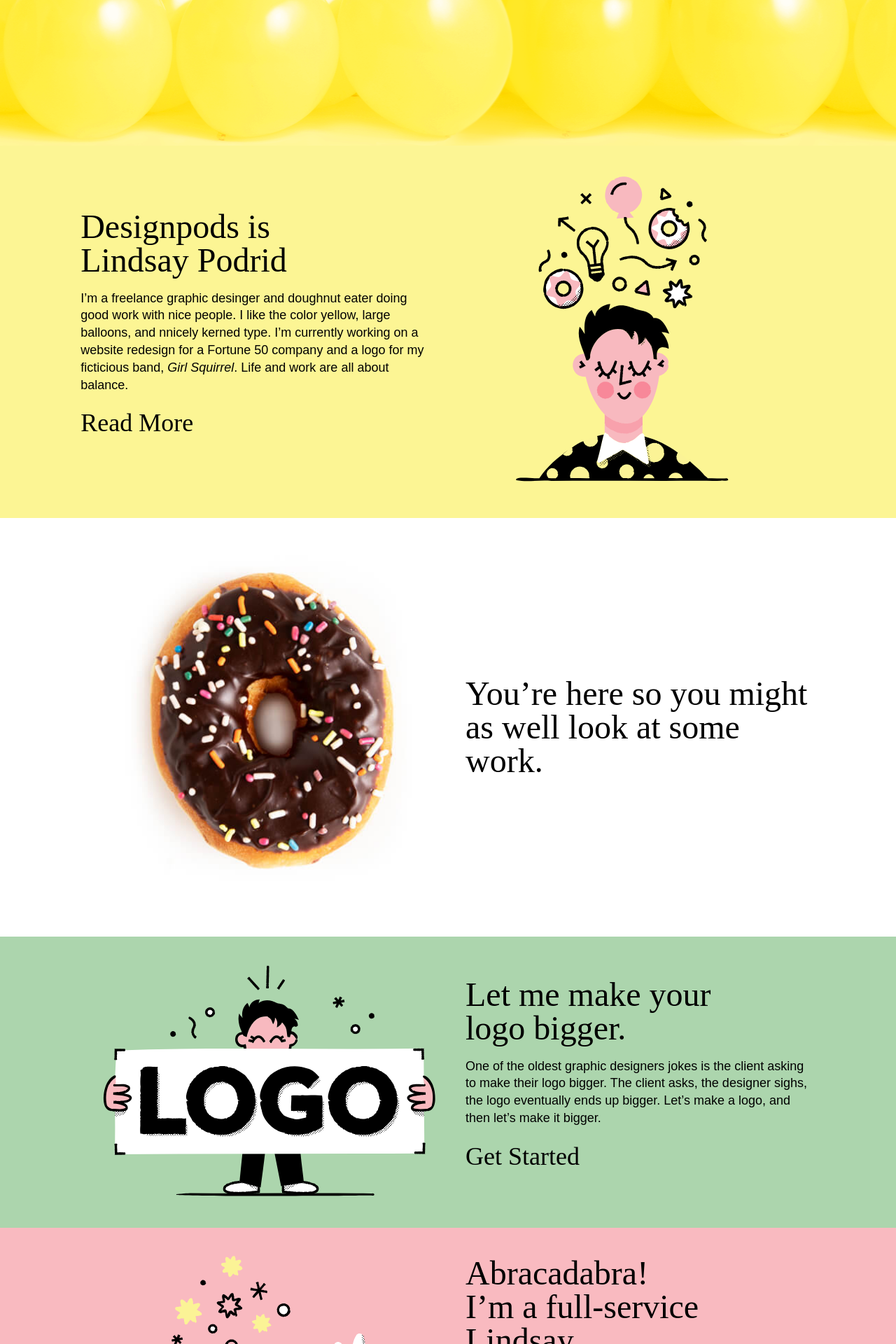
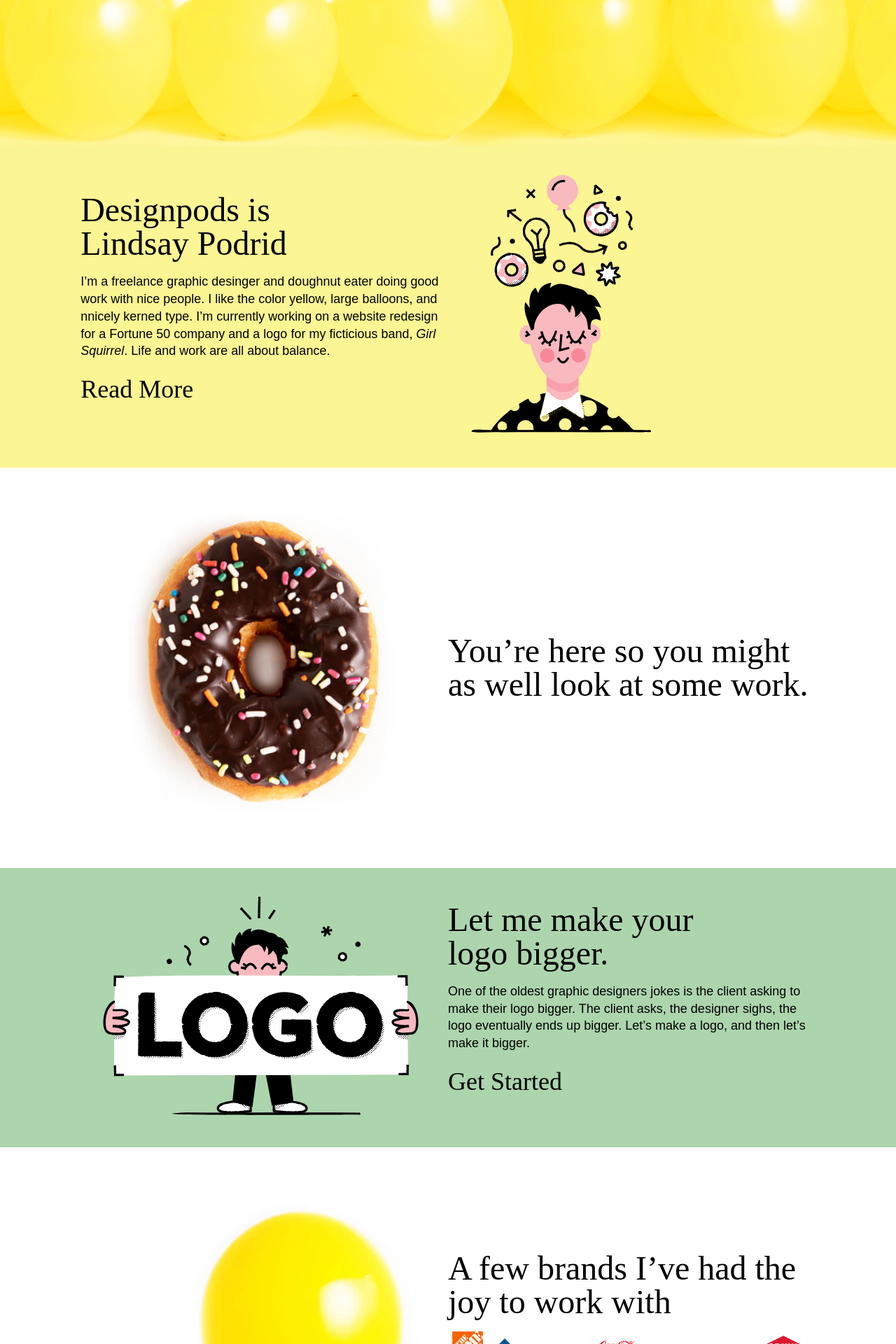
Before and after one commit to pfiller/design-pods, a Jekyll site: the page built from index.markdown, in a window 1280 px wide. Shown: the part 552-2472 px from the top of the page at 70% size. Built offline with Jekyll 4.4.1, drawn with Linux system fonts in a browser that asks for light colours; some web fonts are replaced.

Commit message:
Add the brand section

```diff
--- a/css/style.css
+++ b/css/style.css
@@ -66,7 +66,10 @@
   margin: 0 auto;
   max-width: var(--maximum-width);
 }
-.page-home section div:first-child img {
+.page-home .home-image img {
+  box-sizing: border-box;
+  padding: 0 25px;
+  text-align: center;
   margin-bottom: 15px;
 }
 .main-page {
@@ -163,12 +166,6 @@
   background: #FCF594;
 }
 
-.center-image {
-  box-sizing: border-box;
-  padding: 0 25px;
-  text-align: center;
-}
-
 .it-me {
   height: auto;
 }
@@ -179,7 +176,42 @@
 .section-work {
   background: #ACD5AD;
 }
-.section-work .center-image { margin-bottom: 15px; }
+.section-work .home-image { margin-bottom: 15px; }
+
+.section-brands {
+  background: white;
+}
+.section-brands .balloons {
+  position: relative;
+}
+.section-brands .balloons img {
+  margin-left: -80px;
+}
+.section-brands .balloons div {
+  background: blue;
+  height: 100px;
+  left: 0;
+  position: absolute;
+  top: 0;
+  width: 100px;
+}
+
+.section-brands ul {
+  align-items: center;
+  display: flex;
+  flex-wrap: wrap;
+  justify-content: space-around;
+  list-style-type: none;
+  margin: 15px auto 0;
+  max-width: 632px;
+  padding: 0;
+}
+.section-brands li {
+  margin: 0;
+  padding: 0 5px;
+}
+
+
 .section-fullservice {
   background: #F9BAC0
 }
@@ -190,7 +222,7 @@
   margin: 15px auto 0;
   max-width: 400px;
   padding: 0;
-  width: 78%%
+  width: 78%;
 }
 .section-fullservice li {
   margin: 0;
@@ -343,7 +375,7 @@
     padding: 30px 9%;
   }
 
-  .page-home section div:first-child img {
+  .page-home .home-image img {
     height: auto;
     margin-bottom: 0;
     width: 100%;
@@ -385,6 +417,10 @@
     max-width: 325px;
   }
 
+  .section-brands .balloons img {
+    margin-left: 0;
+  }
+
   .section-fullservice ul {
     margin-left: 0;
     margin-right: 0;
@@ -399,9 +435,11 @@
 
   .magic-hat {
     align-self: flex-end;
-    margin-bottom: -30px;
   }
-  .magic-hat img { max-width: 425px; }
+  .magic-hat img {
+    margin-bottom: -30px !important;
+    max-width: 425px;
+  }
 
   .burger-balloon {
     right: 40px;
--- a/index.markdown
+++ b/index.markdown
@@ -15,7 +15,7 @@
 
   <section class="section-intro">
     <div class="intro-flex flex-reverse">
-      <div class="center-image"><img src="{{ site.baseurl }}/img/me_thinking.svg" width="176" height="252" class="it-me"></div>
+      <div class="home-image"><img src="{{ site.baseurl }}/img/me_thinking.svg" width="176" height="252" class="it-me"></div>
       <div class="intro-text">
         <h2>Designpods is<br>
         Lindsay Podrid</h2>
@@ -27,7 +27,7 @@
 
   <section class="section-work-teaser">
     <div class="intro-flex">
-      <div class="center-image"><img src="{{ site.baseurl }}/img/doughnut_fallback.jpg" width="275" height="292"></div>
+      <div class="home-image"><img src="{{ site.baseurl }}/img/doughnut_fallback.jpg" width="275" height="292"></div>
       <div class="intro-text">
         <h2>You’re here so you might as well look at some work.</h2>
       </div>
@@ -36,7 +36,7 @@
 
   <section class="section-work">
     <div class="intro-flex">
-      <div class="center-image"><img src="{{ site.baseurl }}/img/logo_bigger.svg" width="308" height="216"></div>
+      <div class="home-image"><img src="{{ site.baseurl }}/img/logo_bigger.svg" width="308" height="216"></div>
       <div>
         <h2>Let me make your<br>logo bigger.</h2>
         <p>One of the oldest graphic designers jokes is the client asking to make their logo bigger. The client asks, the designer sighs, the logo eventually ends up bigger. Let’s make a logo, and then let’s make it bigger.</p>
@@ -45,9 +45,33 @@
     </div>
   </section>
 
+  <section class="section-brands">
+    <div class="intro-flex">
+      <div class="balloons home-image">
+        <img src="{{ site.baseurl }}/img/pop_fallback_desktop.jpg" width="350" height="349">
+      </div>
+      <div>
+        <h2>A few brands I’ve had the joy to work with</h2>
+        <ul>
+          <li><img src="{{ site.baseurl }}/img/work/THD.svg" width="44" height="auto"></li>
+          <li><img src="{{ site.baseurl }}/img/work/GP_logo.svg" width="126" height="auto"></li>
+          <li><img src="{{ site.baseurl }}/img/work/Coke_logo.svg" width="86" height="auto"></li>
+          <li><img src="{{ site.baseurl }}/img/work/shaw_logo.svg" width="126" height="auto"></li>
+          <li><img src="{{ site.baseurl }}/img/work/Orkin.svg" width="83" height="auto"></li>
+          <li><img src="{{ site.baseurl }}/img/work/UPS.svg" width="42" height="auto"></li>
+          <li><img src="{{ site.baseurl }}/img/work/CanCapital.svg" width="117" height="auto"></li>
+          <li><img src="{{ site.baseurl }}/img/work/chick-fil-a.svg" width="78" height="auto"></li>
+          <li><img src="{{ site.baseurl }}/img/work/GMA_Logo.svg" width="94" height="auto"></li>
+          <li><img src="{{ site.baseurl }}/img/work/IGA.svg" width="65" height="auto"></li>
+          <li><img src="{{ site.baseurl }}/img/work/TFA.svg" width="160" height="auto"></li>
+        </ul>
+      </div>
+    </div>
+  </section>
+
   <section class="section-fullservice">
     <div class="intro-flex">
-      <div class="center-image magic-hat"><img src="{{ site.baseurl }}/img/rabbit_hat.svg" width="252" height="216"></div>
+      <div class="home-image magic-hat"><img src="{{ site.baseurl }}/img/rabbit_hat.svg" width="252" height="216"></div>
       <div>
         <h2>Abracadabra!<br>
           I&rsquo;m a full-service Lindsay.</h2>
```
Also changed, not shown: img/pop_fallback_desktop.jpg (added), img/work/CanCapital.svg (added), img/work/Coke_logo.svg (added), img/work/GP_logo.svg (added), img/work/IGA.svg (added), img/work/TFA.svg (added), img/work/chick-fil-a.svg (added).
